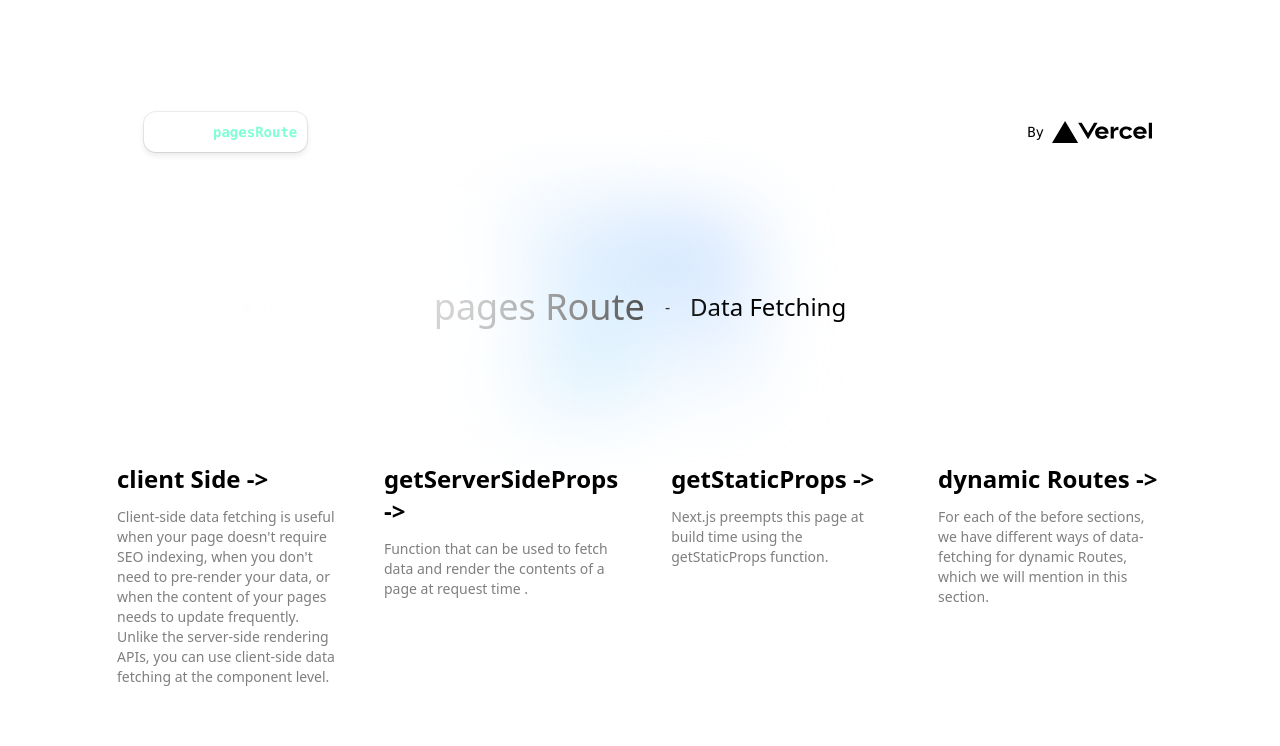
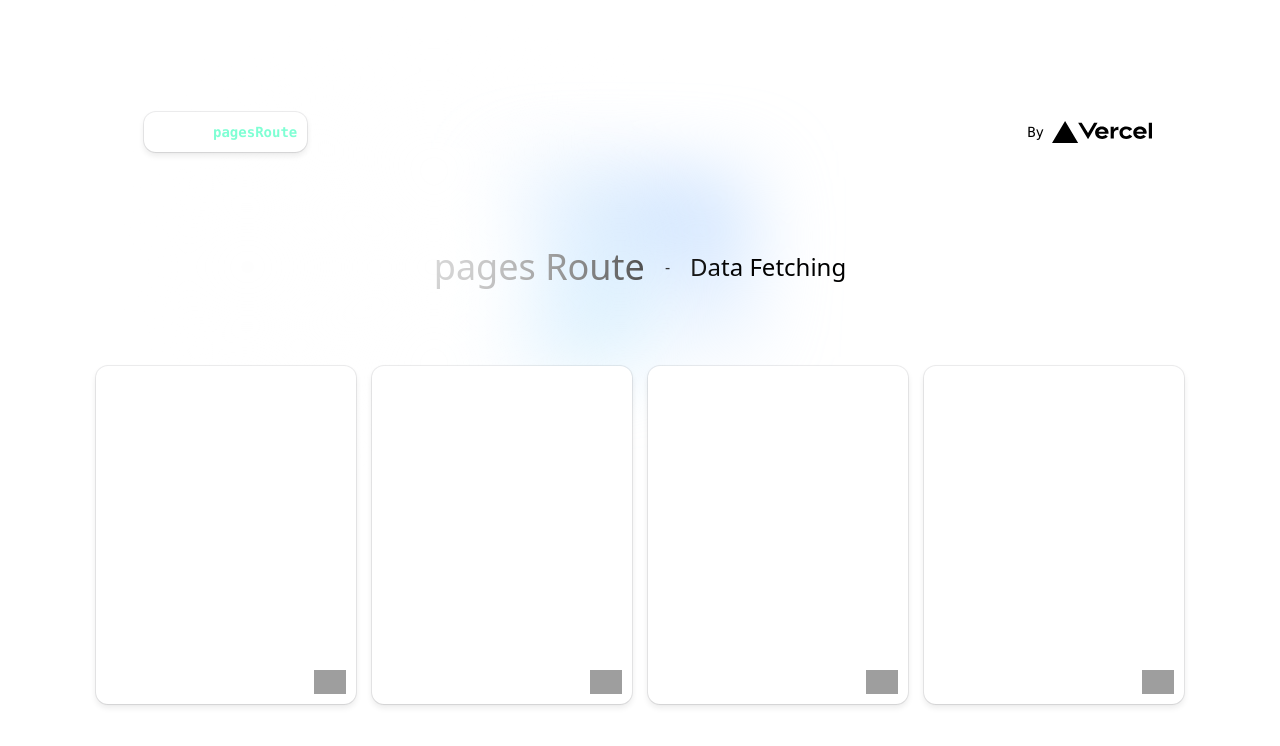
Before and after one commit to masoudjapalaghi/data-fetching, a Next.js app: page /pagesRoute in a window 1280 px wide. Shown: the top 746 px of the page. Built offline with nearby package versions, Linux system fonts and the light colour scheme; grey boxes are pictures that could not be loaded.

Commit message:
finally improved component reusable

```diff
--- a/src/components/BoxTranslate.tsx
+++ b/src/components/BoxTranslate.tsx
@@ -1,8 +1,11 @@
 import axios from "axios";
 import { useState, useEffect, useRef } from "react";
 import Spinner from "./Spinner";
+import Link from "next/link";
+import { MouseEvent } from "react";
+type Props = { href?: string; title?: string; children: string; sourceLanguage?: string; targetLanguage?: string };
 
-const BoxTranslate = ({ children, sourceLanguage, targetLanguage }: { children: string; sourceLanguage?: string; targetLanguage?: string }) => {
+const BoxTranslate = ({ children, sourceLanguage, targetLanguage, href, title }: Props) => {
   const [isTranslated, setIsTranslated] = useState(false);
   const [isSuccess, setIsSuccess] = useState(false);
   const originalText = useRef(children);
@@ -33,7 +36,12 @@ const BoxTranslate = ({ children, sourceLanguage, targetLanguage }: { children:
       setIsSuccess(false);
     }
   };
-
+  const handleTranslate = (e: MouseEvent<HTMLDivElement>) => {
+    e.stopPropagation();
+    e.preventDefault();
+    setIsTranslated((prev) => !prev);
+    return false;
+  };
   useEffect(() => {
     if (isTranslated) {
       setIsSuccess(false);
@@ -44,11 +52,14 @@ const BoxTranslate = ({ children, sourceLanguage, targetLanguage }: { children:
       }
     }
   }, [isTranslated, translatedText]);
-
+  const Component = href ? Link : "div";
   return (
-    <div className={`box ${isTranslated && isSuccess ? "box_rtl" : ""}`}>
-      <p>{isTranslated ? (isSuccess ? translatedText : originalText.current) : originalText.current}</p>
-      <div className="translate_btn" onClick={() => setIsTranslated((prev) => !prev)}>
+    <Component href={href ?? ""} className={`box ${href ? "box_link" : ""} ${isTranslated && isSuccess ? "box_rtl" : ""}`}>
+      <div>
+        <h3 className="mb-3 text-2xl font-semibold">{title}</h3>
+        <p>{isTranslated ? (isSuccess ? translatedText : originalText.current) : originalText.current}</p>
+      </div>
+      <div className="translate_btn" onClick={handleTranslate}>
         {isTranslated ? (
           !isSuccess ? (
             <Spinner />
@@ -59,7 +70,7 @@ const BoxTranslate = ({ children, sourceLanguage, targetLanguage }: { children:
           <img src="https://icons.iconarchive.com/icons/marcus-roberto/google-play/128/Google-Translate-icon.png" width="32" height="32" />
         )}
       </div>
-    </div>
+    </Component>
   );
 };
 
--- a/src/components/BreadCrump.tsx
+++ b/src/components/BreadCrump.tsx
@@ -6,7 +6,7 @@ const BreadCrump = () => {
   const router = useRouter();
   const pathSegments = router.asPath.split("/").filter(Boolean);
   return (
-    <div className="box m-4">
+    <div className="wrapper_breadCrump m-4">
       {/* Breadcrumb navigation */}
       {pathSegments.map((segment, index) => (
         <React.Fragment key={index}>
--- a/src/components/LinkCard.tsx
+++ /dev/null
@@ -1,25 +0,0 @@
-import Link from "next/link";
-import React from "react";
-
-type Props = { href: string; title: string; description: string };
-
-const LinkCard = ({ href, title, description }: Props) => {
-  return (
-    <Link
-      href={href}
-      className="group rounded-lg border border-transparent px-5 py-4 transition-colors hover:border-gray-300 hover:bg-gray-100 hover:dark:border-neutral-700 hover:dark:bg-neutral-800/30"
-    //   target="_blank"
-      rel="noopener noreferrer"
-    >
-      <h2 className={`mb-3 text-2xl font-semibold`}>
-        {title}{" "}
-        <span className="inline-block transition-transform group-hover:translate-x-1 motion-reduce:transform-none">
-          -&gt;
-        </span>
-      </h2>
-      <p className={`m-0 max-w-[30ch] text-sm opacity-50`}>{description}</p>
-    </Link>
-  );
-};
-
-export default LinkCard;
--- a/src/components/Tabs.tsx
+++ b/src/components/Tabs.tsx
@@ -20,11 +20,7 @@ const Tabs: FC<TabProps> = ({ tabs }) => {
     <div>
       <div className="flex gap-5">
         {tabs.map((tab, index) => (
-          <button
-            key={index}
-            onClick={() => handleTabClick(index)}
-            className={activeTab === index ? "active_tab" : ""}
-          >
+          <button key={index} onClick={() => handleTabClick(index)} className={activeTab === index ? " tab-basic active_tab" : "tab"}>
             {tab.label}
           </button>
         ))}
--- a/src/pages/pagesRoute/clientSide/index.tsx
+++ b/src/pages/pagesRoute/clientSide/index.tsx
@@ -1,6 +1,4 @@
 import BoxTranslate from "@/components/BoxTranslate";
-import BreadCrump from "@/components/BreadCrump";
-import Layout from "@/components/Layout";
 import UseEffectLayout from "@/components/Layout/useEffectLayout";
 import Slider from "@/components/Slider";
 import Link from "next/link";
--- a/src/pages/pagesRoute/clientSide/reactQuery/[id].tsx
+++ b/src/pages/pagesRoute/clientSide/reactQuery/[id].tsx
@@ -1,6 +1,4 @@
-import BreadCrump from "@/components/BreadCrump";
 import ComingSoon from "@/components/ComingSoon";
-import Layout from "@/components/Layout";
 import UseEffectLayout from "@/components/Layout/useEffectLayout";
 import React from "react";
 
--- a/src/pages/pagesRoute/clientSide/swr/[id].tsx
+++ b/src/pages/pagesRoute/clientSide/swr/[id].tsx
@@ -1,6 +1,4 @@
 import BoxCode from "@/components/BoxCode";
-import BreadCrump from "@/components/BreadCrump";
-import Layout from "@/components/Layout";
 import UseEffectLayout from "@/components/Layout/useEffectLayout";
 import ProductCard from "@/components/ProductCard";
 import Tabs from "@/components/Tabs";
--- a/src/pages/pagesRoute/clientSide/swr/index.tsx
+++ b/src/pages/pagesRoute/clientSide/swr/index.tsx
@@ -1,6 +1,4 @@
 import BoxCode from "@/components/BoxCode";
-import BreadCrump from "@/components/BreadCrump";
-import Layout from "@/components/Layout";
 import UseEffectLayout from "@/components/Layout/useEffectLayout";
 import ProductCard from "@/components/ProductCard";
 import Tabs from "@/components/Tabs";
--- a/src/pages/pagesRoute/clientSide/useEffect/[id].tsx
+++ b/src/pages/pagesRoute/clientSide/useEffect/[id].tsx
@@ -1,6 +1,4 @@
 import BoxCode from "@/components/BoxCode";
-import BreadCrump from "@/components/BreadCrump";
-import Layout from "@/components/Layout";
 import UseEffectLayout from "@/components/Layout/useEffectLayout";
 import ProductCard from "@/components/ProductCard";
 import Tabs from "@/components/Tabs";
--- a/src/pages/pagesRoute/clientSide/useEffect/index.tsx
+++ b/src/pages/pagesRoute/clientSide/useEffect/index.tsx
@@ -1,6 +1,4 @@
 import BoxCode from "@/components/BoxCode";
-import BreadCrump from "@/components/BreadCrump";
-import Layout from "@/components/Layout";
 import UseEffectLayout from "@/components/Layout/useEffectLayout";
 import ProductCard from "@/components/ProductCard";
 import Tabs from "@/components/Tabs";
--- a/src/pages/pagesRoute/index.tsx
+++ b/src/pages/pagesRoute/index.tsx
@@ -1,7 +1,6 @@
+import BoxTranslate from "@/components/BoxTranslate";
 import BreadCrump from "@/components/BreadCrump";
-import LinkCard from "@/components/LinkCard";
 import Image from "next/image";
-import Link from "next/link";
 
 export default function pagesRoute() {
   return (
@@ -15,15 +14,7 @@ export default function pagesRoute() {
             target="_blank"
             rel="noopener noreferrer"
           >
-            By{" "}
-            <Image
-              src="/vercel.svg"
-              alt="Vercel Logo"
-              className="dark:invert"
-              width={100}
-              height={24}
-              priority
-            />
+            By <Image src="/vercel.svg" alt="Vercel Logo" className="dark:invert" width={100} height={24} priority />
           </a>
         </div>
       </div>
@@ -34,27 +25,20 @@ export default function pagesRoute() {
         <h2 className="text-2xl">Data Fetching</h2>
       </div>
 
-      <div className="mb-32 flex justify-evenly  lg:w-full lg:mb-0 lg:grid-cols-4 lg:text-left">
-        <LinkCard
-          href="/pagesRoute/clientSide"
-          title="client Side"
-          description="Client-side data fetching is useful when your page doesn't require SEO indexing, when you don't need to pre-render your data, or when the content of your pages needs to update frequently. Unlike the server-side rendering APIs, you can use client-side data fetching at the component level."
-        />
-        <LinkCard
-          href="/pagesRoute/getServerSideProps"
-          title="getServerSideProps"
-          description="Function that can be used to fetch data and render the contents of a page at request time ."
-        />
-        <LinkCard
-          href="/pagesRoute/getStaticProps"
-          title="getStaticProps"
-          description="Next.js preempts this page at build time using the getStaticProps function."
-        />
-        <LinkCard
-          href="/pagesRoute/dynamicRoutes"
-          title="dynamic Routes"
-          description="For each of the before sections, we have different ways of data-fetching for dynamic Routes, which we will mention in this section."
-        />
+      <div className="mb-32 flex justify-evenly gap-4  lg:w-full lg:mb-0  lg:text-left">
+        <BoxTranslate href="/pagesRoute/clientSide" title="client Side">
+          Client-side data fetching is useful when your page doesn't require SEO indexing, when you don't need to pre-render your data, or when the content of
+          your pages needs to update frequently. Unlike the server-side rendering APIs, you can use client-side data fetching at the component level.
+        </BoxTranslate>
+        <BoxTranslate href="/pagesRoute/getServerSideProps" title="getServerSideProps">
+          Function that can be used to fetch data and render the contents of a page at request time .
+        </BoxTranslate>
+        <BoxTranslate href="/pagesRoute/getStaticProps" title="getStaticProps">
+          Next.js preempts this page at build time using the getStaticProps function.
+        </BoxTranslate>
+        <BoxTranslate href="/pagesRoute/dynamicRoutes" title="dynamic Routes">
+          For each of the before sections, we have different ways of data-fetching for dynamic Routes, which we will mention in this section.
+        </BoxTranslate>
       </div>
     </main>
   );
--- a/src/styles/globals.css
+++ b/src/styles/globals.css
@@ -39,28 +39,41 @@ body {
   font-weight: bold;
   min-width: 80px;
   text-align: center;
-  box-shadow: var(--box-shadow)
+  box-shadow: var(--box-shadow);
 }
 .header a:hover {
   background-color: aquamarine;
   color: #1f2937;
 }
 .box,
-.active_tab {
+.tab-basic,
+.wrapper_breadCrump {
   box-shadow: var(--box-shadow);
   padding: 10px;
   background-color: var(--color-bg-light);
   border-radius: 12px;
   color: #fff;
+  width: max-content;
+}
+.box {
+  max-width: fit-content;
+  transition: all 0.3s ease;
+  display: flex;
+  flex-direction: column;
+  justify-content: space-between;
+  flex: 1;
+}
+.box_link:hover {
+  transform: scale(1.05);
 }
 .box p {
   opacity: 0.5;
 }
-
 .translate_btn {
   display: flex;
   justify-content: flex-end;
   cursor: pointer;
+  margin-top: 10px;
 }
 
 .box_rtl {
@@ -92,8 +105,7 @@ body {
   margin: 10px 0;
   padding: 10px;
   border-radius: 10px;
-  box-shadow: var(--box-shadow)
-
+  box-shadow: var(--box-shadow);
 }
 
 .swiper {
```
